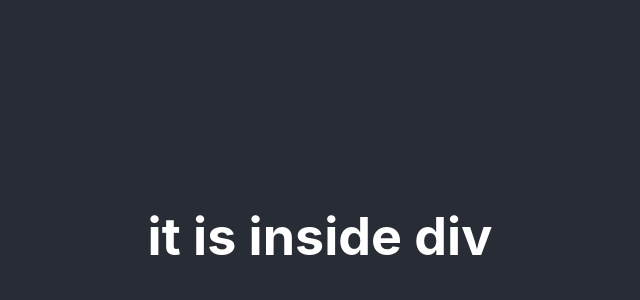
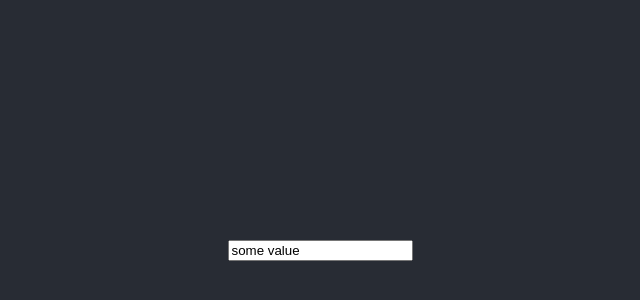
Before and after one commit to RahulSChauhan50/hooks, a React (Create React App) app: page / in a window 1280 px wide. Shown: the part 164-464 px from the top of the page, without its empty margins (320-960 px from the left). Built offline with nearby package versions, Linux system fonts and the light colour scheme.

Commit message:
React Element only in propType

```diff
--- a/src/App.js
+++ b/src/App.js
@@ -19,7 +19,7 @@ function App() {
   return (
     <div className="App">
       <header className="App-header">
-        <Child renderable={<div>it is inside div</div>} />
+        <Child element={<input defaultValue={"some value"} />} />
       </header>
     </div>
   );
--- a/src/Child.js
+++ b/src/Child.js
@@ -1,13 +1,13 @@
 import React, { useEffect } from "react";
 import propTypes from "prop-types";
-export default function Child({ renderable }) {
+export default function Child({ element }) {
   return (
     <div>
-      <h1>{renderable}</h1>
+      <h1>{element}</h1>
     </div>
   );
 }
 
 Child.propTypes = {
-  renderable: propTypes.node.isRequired,
+  element: propTypes.element.isRequired,
 };
```
